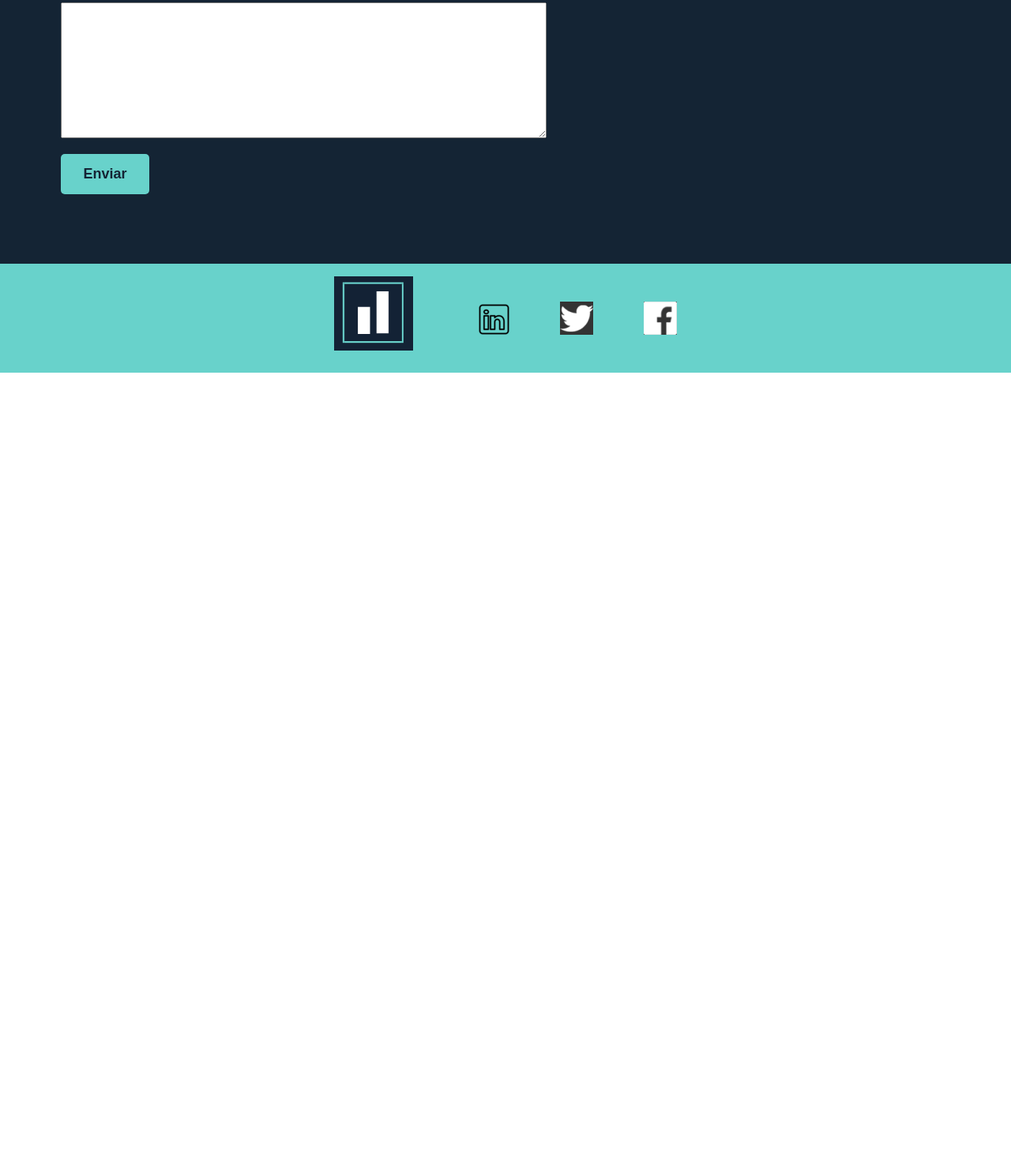
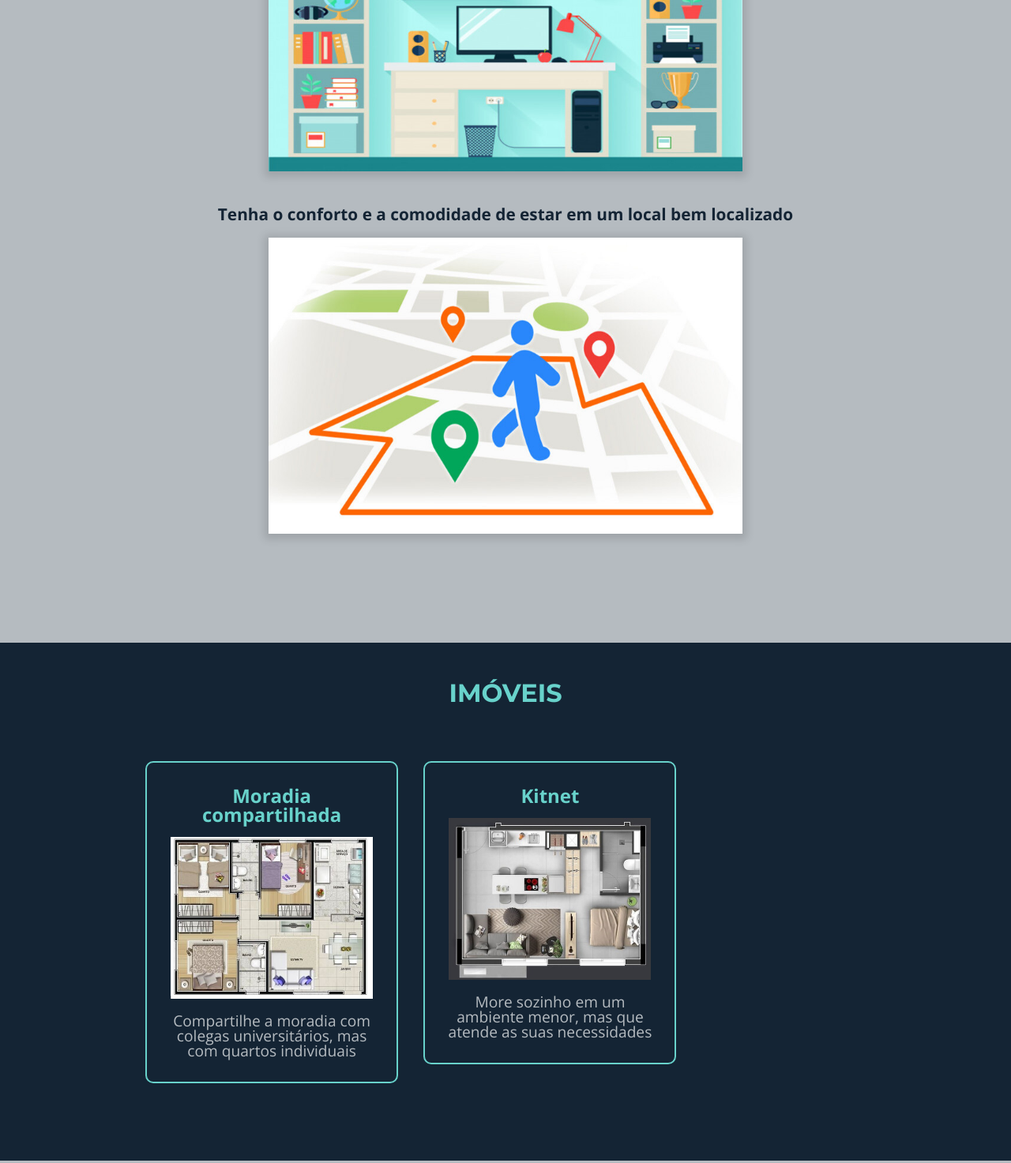
Before and after one commit to EmanueleRangel/F4Life, a plain HTML site: page index.html in a window 1280 px wide. Shown: the part 637-2110 px from the top of the page at 79% size. Before the commit the page ends 1109 px from the top, so only its background shows below. Drawn offline with nearby package versions, Linux system fonts and the light colour scheme.

Commit message:
imoveis section added and about implemented

```diff
--- a/css/contato.css
+++ b/css/contato.css
@@ -1,13 +1,13 @@
 .contato {
     padding-top: 3rem;
     padding-bottom: 3rem;
-    background: var(--azul-forte);
+    background: var(--cinza-claro);
 }
 
 .contato_titulo {
-    color: var(--azul-agua);
+    color: var(--azul-forte);
     font-weight: 700;
-    font-size: 1.5rem;
+    font-size: 2rem;
     font-family: var(--montserrat);
     text-transform: uppercase;
     text-align: center;
@@ -24,7 +24,7 @@
     display: block;
     font-size: 20px;
     margin: 0 0 10px;
-    color: var(--azul-agua);
+    color: var(--azul-forte);
 
 }
 
@@ -38,8 +38,8 @@
 .formulario_botao {
     width: 10%;
     padding: 15px 0;
-    background: var(--azul-agua);
-    color: var(--azul-forte);
+    background: var(--azul-forte);
+    color: var(--azul-agua);
     font-weight: bold;
     font-size:18px;
     border: none;
@@ -51,3 +51,12 @@
     background: var(--cinza-escuro);
     cursor: pointer;
 }
+
+#msgEmail {
+    display: block;
+    font-size: 20px;
+    margin: 0 0 10px;
+    color: var(--azul-forte);
+    font-weight: bold;
+    padding-top: 2rem;
+}
--- /dev/null
+++ b/css/imoveis.css
@@ -0,0 +1,51 @@
+.imoveis {
+    padding-top: 3rem;
+    padding-bottom: 3rem;
+    background: var(--azul-forte);
+}
+
+.imoveis_titulo {
+    color: var(--azul-agua);
+    font-weight: 700;
+    font-size: 2rem;
+    font-family: var(--montserrat);
+    text-transform: uppercase;
+    text-align: center;
+
+    margin-bottom: 1.25rem;
+}
+
+.imoveis_lista{
+    width: 940px;
+    margin: 0 auto;
+    padding: 50px 0;
+}
+
+.imoveis_lista li{
+    display: inline-block;
+    text-align: center;
+    width: 25vw;
+    vertical-align: top;
+    margin: 0 1.5%;
+    padding: 30px 20px;
+    box-sizing: border-box;
+    border: 2px solid var(--azul-agua);
+    border-radius: 10px;
+}
+
+.imoveis_lista_titulo{
+    font-size: 1.5rem;
+    font-weight: bold;
+    color: var(--azul-agua);
+    padding-bottom: 1rem;
+}
+
+.imoveis_lista_imagem{
+    width: 20vw;
+}
+
+.imoveis_lista_descricao{
+    font-size: 1.2rem;
+    color: var(--cinza-claro);
+    padding-top: 1rem;
+}
--- a/css/sobre.css
+++ b/css/sobre.css
@@ -7,7 +7,7 @@
 .sobre_titulo {
     color: var(--azul-forte);
     font-weight: 700;
-    font-size: 1.5rem;
+    font-size: 2rem;
     font-family: var(--montserrat);
     text-transform: uppercase;
     text-align: center;
@@ -20,7 +20,7 @@
 
     font-weight: bold;
     text-align: center;
-    font-size: 20px;
+    font-size: 1.5rem;
 
     margin-bottom: 1rem;
 }
@@ -29,4 +29,38 @@
     line-height: normal;
 
     margin-bottom: 1rem;
+
+    font-size: 1.25rem;
 }
+
+.sobre_beneficios{
+    width: 940px;
+    margin: 0 auto;
+    padding: 50px 0;
+    align-items: center;
+}
+
+.sobre_beneficios_imagem{
+    width: 100vw;
+    max-width: 600px;
+
+    box-shadow: 0 2px 10px 5px #00000020;
+
+    margin-bottom: .5rem;
+}
+
+.sobre_beneficios_titulo{
+    font-weight: 700;
+    font-size: 1.3rem;
+    line-height: normal;
+    padding-bottom: 1rem;
+    color: var(--azul-forte);
+}
+
+.sobre_beneficios li {
+    display: flex;
+    flex-direction: column;
+    align-items: center;
+
+    margin-bottom: 2rem;
+}
--- a/index.html
+++ b/index.html
@@ -10,7 +10,8 @@
     <link href="css/cabecalho.css" rel="stylesheet" />
     <link href="css/base.css" rel="stylesheet" />
     <link href="css/sobre.css" rel="stylesheet" />
-    <link href="css/contato.css" rel="stylesheet" />
+    <link href="css/contato.css" rel="stylesheet"/>
+    <link href="css/imoveis.css" rel="stylesheet" />
     <link href="css/rodape.css" rel="stylesheet" />
   </head>
 
@@ -21,6 +22,7 @@
             <nav class="cabecalho_navegacao">
             <ul>
                 <li class="cabecalho_link"><a href="#quemSomos">Quem somos</a></li>
+                <li class="cabecalho_link"><a href="#imoveis">Imóveis</a></li>
                 <li class="cabecalho_link"><a href="#faleConosco">Fale conosco</a></li>
             </ul>
         </nav>
@@ -35,6 +37,31 @@
                 a empresa realiza reformas e prepara moradias
                 para recepção de pessoas universitárias em um ambiente específico
                 e otimizado para a vida de graduação.</p>
+                <ul class="sobre_beneficios">
+                <li>
+                    <h2 class="sobre_beneficios_titulo">Tenha um ambiente de estudo organizado e agradável</h2>
+                    <img src="assets/espaco-de-estudo.jpg" alt="imagem de um ambiente de estudo" class="sobre_beneficios_imagem">
+                </li>
+                <li>
+                    <h2 class="sobre_beneficios_titulo">Tenha o conforto e a comodidade de estar em um local bem localizado</h2>
+                    <img src="assets/localizaçao.jpg" alt="imagem de uma boa localização" class="sobre_beneficios_imagem">
+                </li>
+            </ul>
+        </section>
+        <section class="imoveis container" id="imoveis">
+            <h1 class="imoveis_titulo">Imóveis</h1>
+            <ul class="imoveis_lista">
+                <li>
+                    <h2 class="imoveis_lista_titulo">Moradia compartilhada</h2>
+                    <img src="assets/moradia-compartilhada.jpg" alt="imagem de moradia compartilhada" class="imoveis_lista_imagem">
+                    <p class="imoveis_lista_descricao">Compartilhe a moradia com colegas universitários, mas com quartos individuais</p>
+                </li>
+                <li>
+                    <h2 class="imoveis_lista_titulo">Kitnet</h2>
+                    <img src="assets/kitnet.jpg" alt="imagem de kitnet" class="imoveis_lista_imagem">
+                    <p class="imoveis_lista_descricao">More sozinho em um ambiente menor, mas que atende as suas necessidades</p>
+                </li>
+            </ul>
         </section>
         <section class="contato container" id="faleConosco">
             <h1 class="contato_titulo">Fale Conosco</h1>
@@ -46,15 +73,16 @@
                 <textarea cols="70" rows="10" id="texto" class="formulario_item"></textarea>
 
                 <input type="submit" value="Enviar" id="botao" class="formulario_botao">
+                <div id="msgEmail"></div>
             </form>
         </section>
     </main>
     <footer class="rodape">
         <img src="assets/f4life-footer.png" alt="logo da f4life" class="rodape_logo">
         <ul class="rodape_social">
-            <li><a href="https://www.linkedin.com/" class="rodape_midia"><img src="assets/linkedin.png" alt="Ícone do LinkedIn"></a></li>
-            <li><a href="https://twitter.com/" class="rodape_midia"><img src="assets/twitter.png" alt="Ícone do Twitter"></a></li>
-            <li><a href="https://pt-br.facebook.com/" class="rodape_midia"><img src="assets/facebook.png" alt="Ícone do Facebook"></a></li>
+            <li><a href="https://www.linkedin.com/" target="_blank" class="rodape_midia"><img src="assets/linkedin.png" alt="Ícone do LinkedIn"></a></li>
+            <li><a href="https://twitter.com/" target="_blank" class="rodape_midia"><img src="assets/twitter.png" alt="Ícone do Twitter"></a></li>
+            <li><a href="https://pt-br.facebook.com/" target="_blank" class="rodape_midia"><img src="assets/facebook.png" alt="Ícone do Facebook"></a></li>
         </ul>
     </footer>
     <script src="main.js"></script>
--- a/main.js
+++ b/main.js
@@ -12,12 +12,15 @@ botao.addEventListener("click", (event) => {
     const reg = /^([A-Za-z0-9\.]{1,32})+\@([a-z0-9]{1,16})+\.([A-Za-z]{2,4})$/;
 
     if (texto.value == ""){
-        alert("insira uma mensagem ");
+        var mensagem = document.getElementById("msgEmail");
+        mensagem.innerHTML="Erro no envio: Insira uma mensagem";
          }
         else if(reg.test(email.value) == false){
-            alert("email inválido");
+            var mensagem = document.getElementById("msgEmail");
+            mensagem.innerHTML="Erro no envio: Endereço de mail inválido";
         } else {
-            alert("obrigada pelo contato, " + usuario);
+            var mensagem = document.getElementById("msgEmail");
+            mensagem.innerHTML=("Obrigada pelo contato, " + usuario+" !");
         }
     }
 )
```
Also changed, not shown: assets/espaco-de-estudo.jpg (added), assets/kitnet.jpg (added), assets/localizaçao.jpg (added), assets/moradia-compartilhada.jpg (added).
